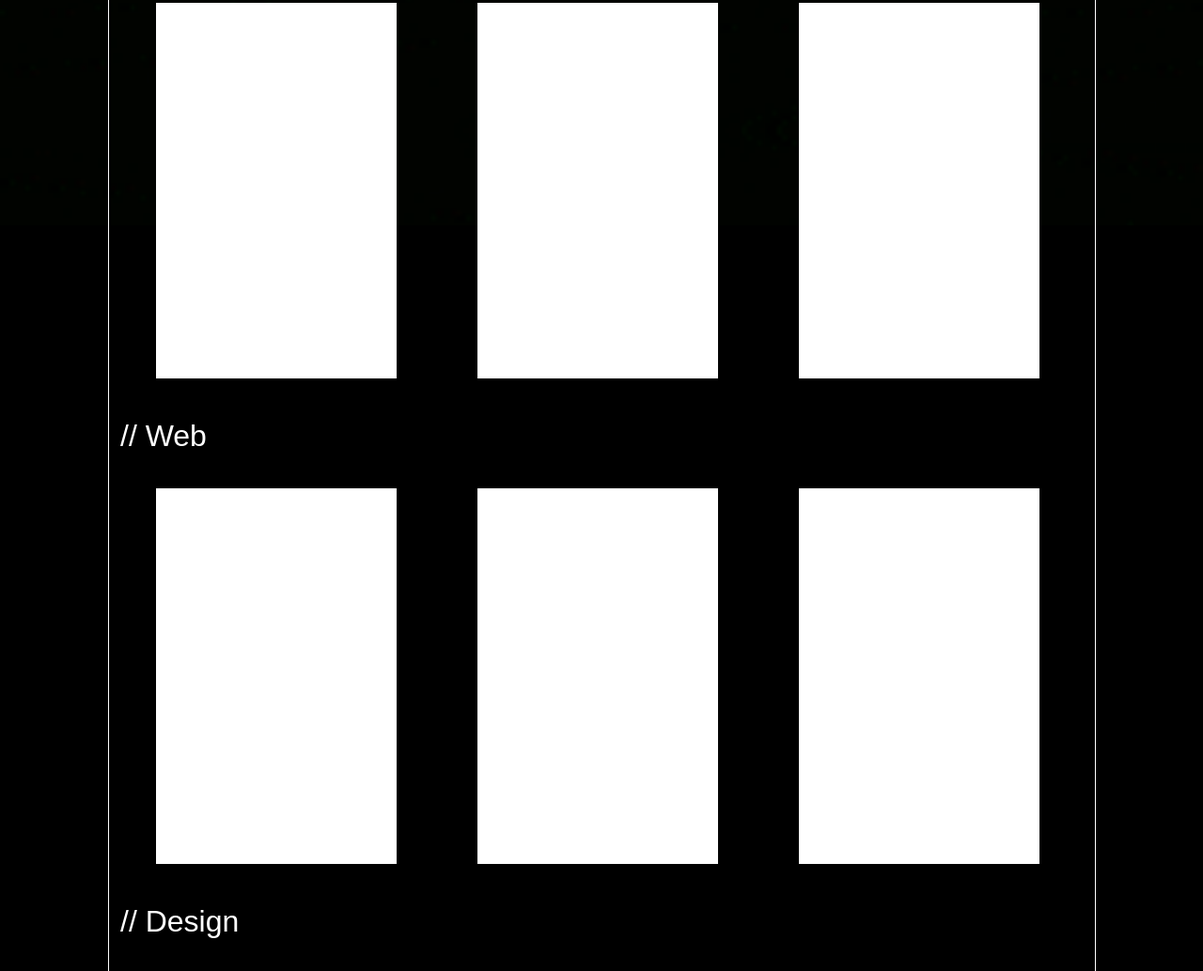
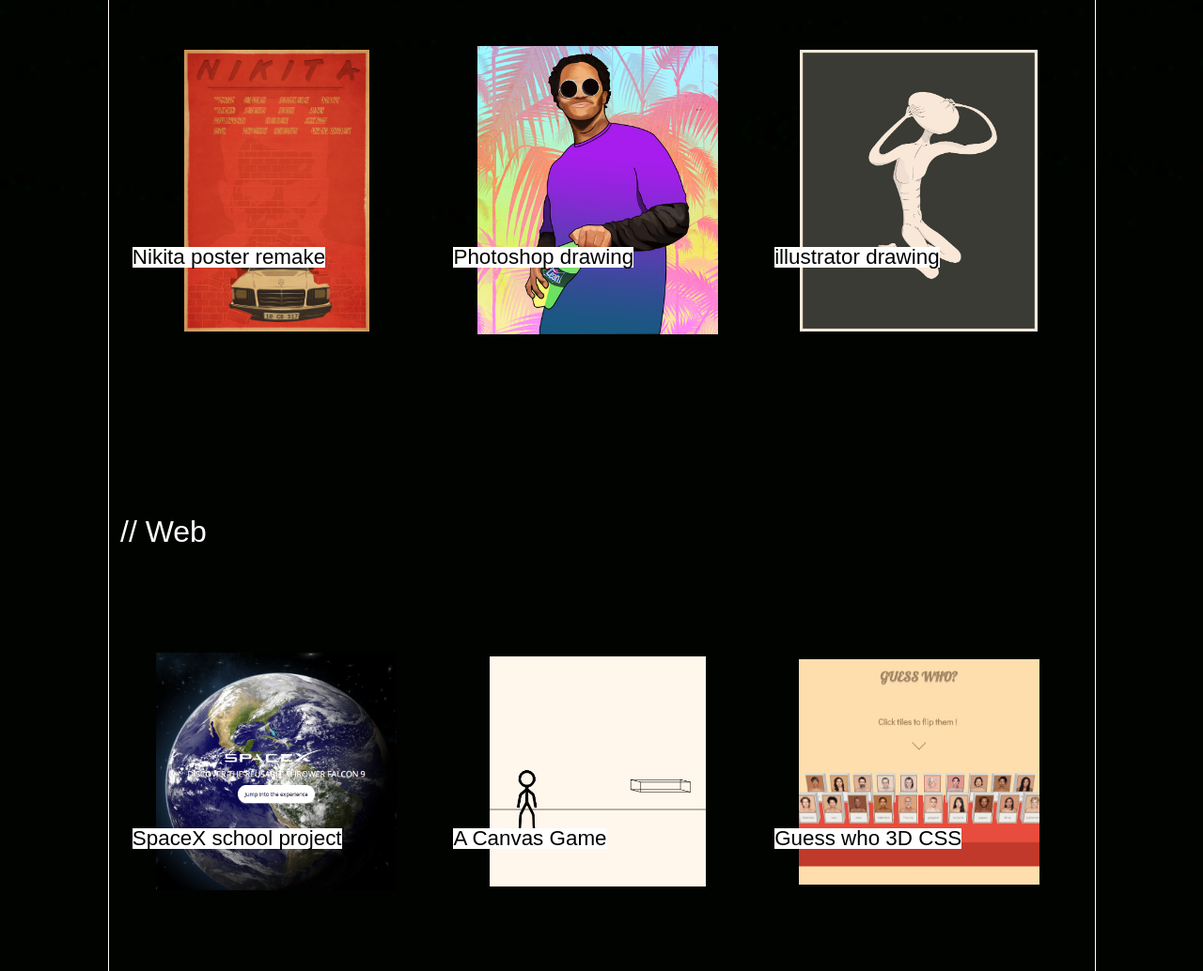
Before and after one commit to aureliencombes/Portfolio_2018, a plain HTML site: page pages/works.html in a window 1280 px wide. Shown: the part 709-1743 px from the top of the page at 94% size. Drawn offline with Linux system fonts and the light colour scheme; files whose address does not match are found by name.

Commit message:
added some project

```diff
--- a/assets/css/style.css
+++ b/assets/css/style.css
@@ -21,7 +21,7 @@ body
 {
     width: 100vw;
     height: 100vh;
-    background: url('../img/glitch.gif') no-repeat #000000;
+    background: url('../img/glitch.gif') no-repeat #010300;
     background-size: cover;
     position: relative;
 }
@@ -82,6 +82,8 @@ body
 
 
 
+/*          GALLERY         */
+
 .grid
 {
     position: absolute;
@@ -92,11 +94,68 @@ body
 
         .grid .placeHolder
         {
+            position: relative;
             display: inline-block;
             width: 20vw;
             height: 50vh;
-            background: #ffffff;
+            background: #a0a0a01f;
             margin: 5vh 3vw;
+        }
+
+        .grid .theme
+        {
+            margin-bottom: 10%;
+        }
+
+        .grid .theme p
+        {
+            font-size: 0.7em;
+            position: absolute;
+            top: 65%;
+            left: -10%;
+        }
+
+        .grid .illustration .placeHolder.id1
+        {
+            background: url('../img/Nikita_poster.jpg') no-repeat center/77%;
+        }
+
+        .grid .illustration .placeHolder.id2
+        {
+            background: url('../img/smk.jpg') no-repeat center/120%;
+        }
+
+        .grid .illustration .placeHolder.id3
+        {
+            background: url('../img/112.jpg') no-repeat center/99%;
+        }
+
+
+
+        .grid .web .placeHolder.id1
+        {
+            background: url('../img/spaceXproject.png') no-repeat center/180%;
+        }
+        .grid .web .placeHolder.id2
+        {
+            background: url('../img/canvas.jpg') no-repeat center/90%;
+        }
+
+        .grid .web .placeHolder.id3
+        {
+            background: url('../img/guess_who.jpg') no-repeat center/200%;
+        }
+
+
+
+        .grid .design .placeHolder.id1
+        {
+            background: url('../img/nikeHyperadapt.jpg') no-repeat center/84%;
+        }
+
+        .grid .design .placeHolder.id2
+        {
+            background: url('../img/inrocks_artist.jpg') no-repeat center/100%;
         }
 
 
@@ -106,7 +165,7 @@ body
 
 
 
-/* lines  */
+/* DECORATIVES LINES  */
 
 .lines
 {
@@ -118,7 +177,7 @@ body
 .lines.id1
 {
     width: 0.1vw;
-    height: 300vh;
+    height: 350vh;
     top: 0%;
     left: 9%;
 }
@@ -126,7 +185,7 @@ body
 .lines.id2
 {
     width: 0.1vw;
-    height: 300vh;
+    height: 350vh;
     top: 0%;
     left: 91%;
 }
--- a/pages/works.html
+++ b/pages/works.html
@@ -26,23 +26,39 @@
         <a href="#design" class="section">Design</a>
     </div>
     <div class="grid">
-        <div class="illustration" id="illustration">
+        <div class="theme illustration" id="illustration">
             <div>// illustration</div>
-            <div class="placeHolder id1"></div>
-            <div class="placeHolder id2"></div>
-            <div class="placeHolder id3"></div>
+            <a href="#" class="placeHolder id1">
+                <p>Nikita poster remake</p>
+            </a>
+            <a href="#" class="placeHolder id2">
+                <p>Photoshop drawing</p>
+            </a>
+            <a href="#" class="placeHolder id3">
+                <p>illustrator drawing</p>
+            </a>
         </div>
-        <div class="web" id="web">
+        <div class="theme web" id="web">
             <div>// Web</div>
-            <div class="placeHolder id1"></div>
-            <div class="placeHolder id2"></div>
-            <div class="placeHolder id3"></div>
+            <a href="#" class="placeHolder id1">
+                <p>SpaceX school project</p>
+            </a>
+            <a href="#" class="placeHolder id2">
+                <p>A Canvas Game</p>
+            </a>
+            <a href="#" class="placeHolder id3">
+                <p>Guess who 3D CSS</p>
+            </a>
         </div>
-        <div class="design" id="design">
+        <div class="theme design" id="design">
             <div>// Design</div>
-            <div class="placeHolder id1"></div>
-            <div class="placeHolder id2"></div>
-            <div class="placeHolder id3"></div>
+            <a href="#" class="placeHolder id1">
+                <p>Nike Hyperadapt pub</p>
+            </a>
+            <a href="#" class="placeHolder id2">
+                <p>inrockiptible 2017 rework</p>
+            </a>
+            <a href="#" class="placeHolder id3"></a>
         </div>
     </div>
 
```
Also changed, not shown: assets/img/112.jpg (added), assets/img/Nikita_Poster.jpg (added), assets/img/Portrait.png (added), assets/img/alainalaric.jpg (added), assets/img/canvas.jpg (added), assets/img/guess_who.jpg (added), assets/img/inrocks_artist.jpg (added), assets/img/inrocks_index.jpg (added), assets/img/nikeHyperadapt.jpg (added), assets/img/projet1.jpg (deleted), assets/img/projet2.jpg (deleted), assets/img/projet3.jpg (deleted), assets/img/projet4.jpg (deleted), assets/img/smk.jpg (added), 1 more files.
